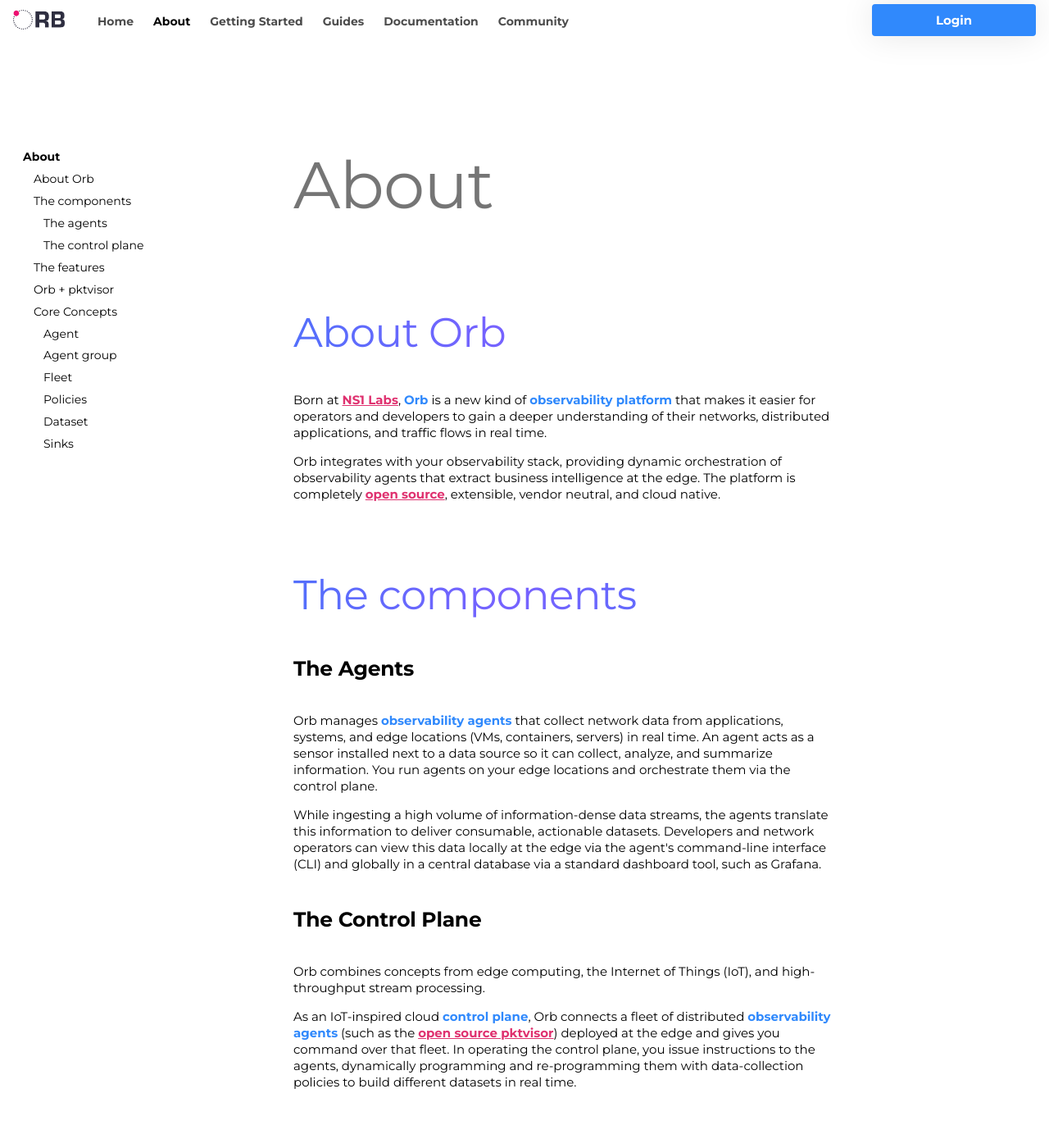
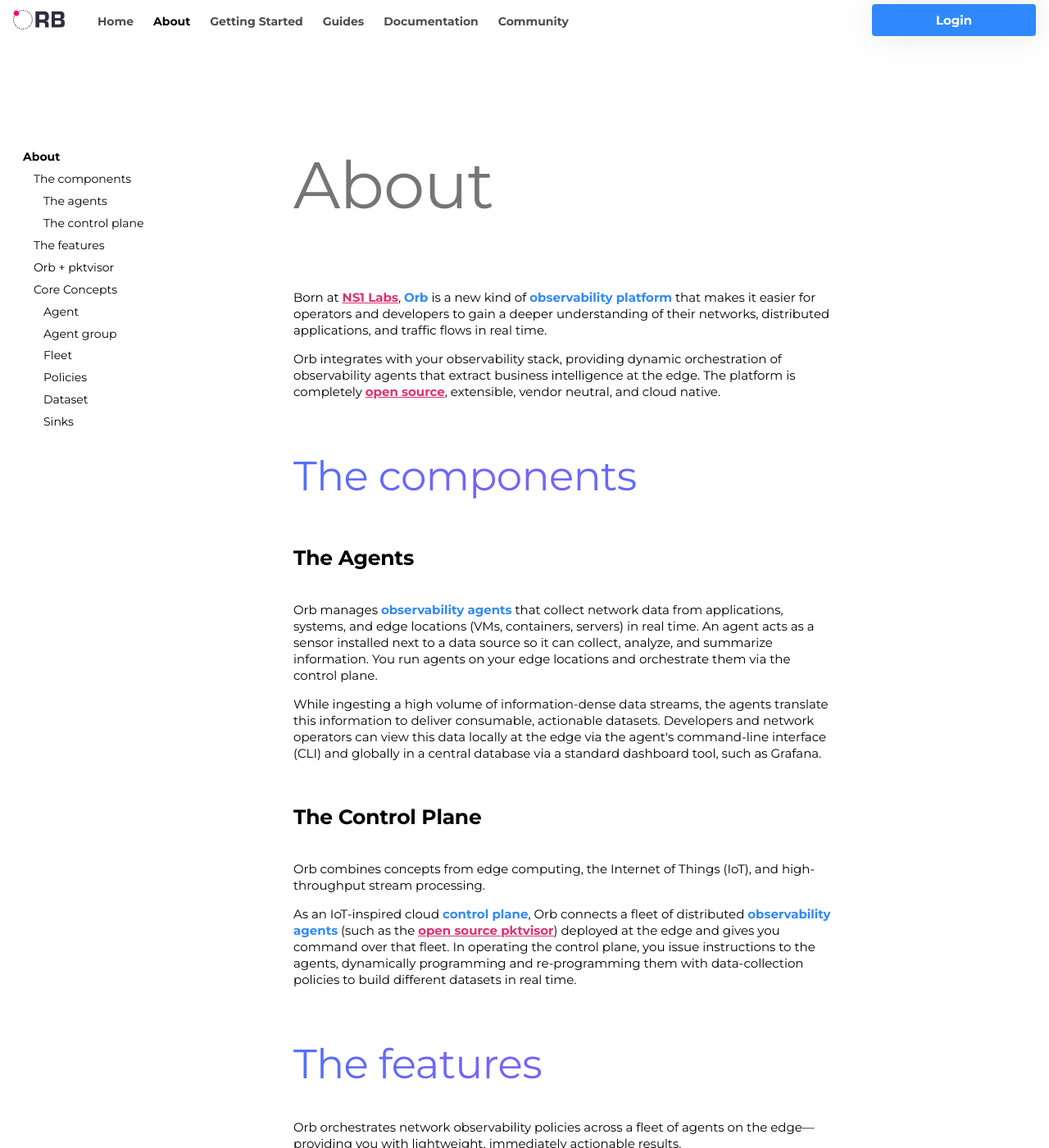
Before and after one commit to orb-community/orb-website, an MkDocs documentation site: the page built from docs/about.md, in a window 1280 px wide and 1400 px high. Shown: the whole window at 82% size. Built offline with MkDocs 1.6.1 and Material for MkDocs 9.7.7, drawn with Linux system fonts in a browser that asks for light colours.

Commit message:
changed h1, h2 and h3 margins. removed duplicated h2s

```diff
--- a/docs/about.md
+++ b/docs/about.md
@@ -5,9 +5,6 @@
 - title
 
 ---
-
-## About Orb
-
 Born at [NS1 Labs](https://ns1.com/labs), **Orb** is a new kind of **observability platform** that makes it easier for operators and developers to gain a deeper understanding of their networks, distributed applications, and traffic flows in real time.
 
 Orb integrates with your observability stack, providing dynamic orchestration of observability agents that extract business intelligence at the edge. The platform is completely [open source](https://github.com/ns1labs/orb), extensible, vendor neutral, and cloud native.
--- a/docs/stylesheets/extra.css
+++ b/docs/stylesheets/extra.css
@@ -127,6 +127,7 @@
   font-weight: 400;
   font-size: 4rem;
   line-height: 4.75rem;
+  margin: 0 0 4rem 0 !important;
 }
 
 .md-typeset h2,
@@ -134,7 +135,7 @@
   font-weight: 400;
   font-size: 2.5rem;
   line-height: 3.25rem;
-  margin-bottom: 2rem;
+  margin: 3rem 0 1.75rem 0 !important;
   /* identical to box height */
 
   background: radial-gradient(
@@ -157,7 +158,7 @@
   font-size: 1.25rem;
   line-height: 1.75rem;
   /* or 131% */
-
+  margin: 2.5rem 0 1rem 0!important;
   align-items: center;
   text-transform: capitalize;
   padding-bottom: 16px;
@@ -169,7 +170,7 @@
   font-weight: 400;
   font-size: 0.75rem;
   line-height: 1rem;
-  /* or 178% */
+
 }
 
 .md-typeset a {
```
